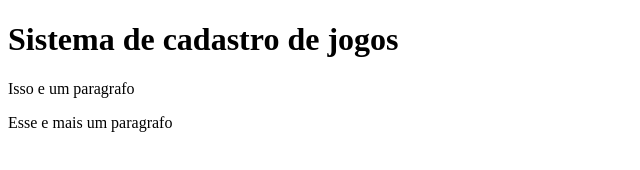
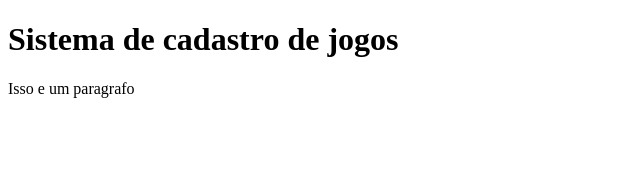
Before and after one commit to igormar7ins/sistemaDeCadastro, a plain HTML site: page index.html in a window 1280 px wide. Shown: the whole page, without its empty margins (0-640 px from the left). Drawn offline with Linux system fonts and the light colour scheme.

Commit message:
Voltando arquivo index para somente um paragrafo

```diff
--- a/app.js
+++ b/app.js
@@ -1,2 +1 @@
 console.log("Rodando o sitema de gerencimento de jogos")
-console.log("Adicionando mensagem no app.js")
--- a/index.html
+++ b/index.html
@@ -11,7 +11,6 @@
 <body>
     <h1>Sistema de cadastro de jogos</h1>
     <p>Isso e um paragrafo</p>
-    <p>Esse e mais um paragrafo</p>
 
     <script src="app.js"></script>
 </body>
```
